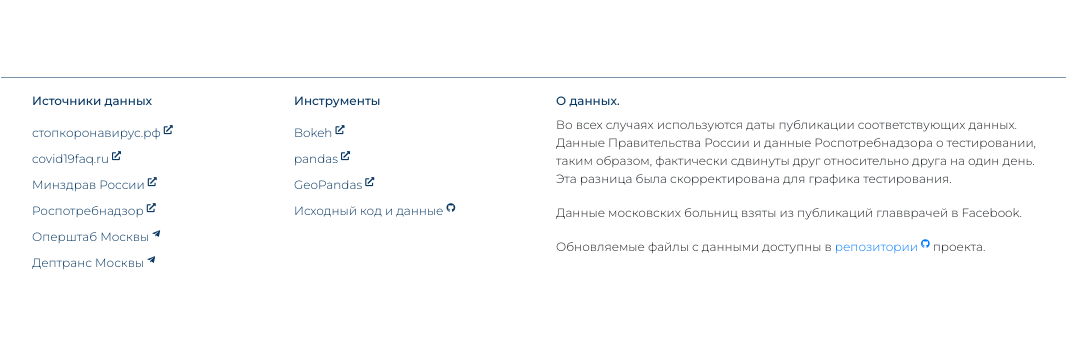
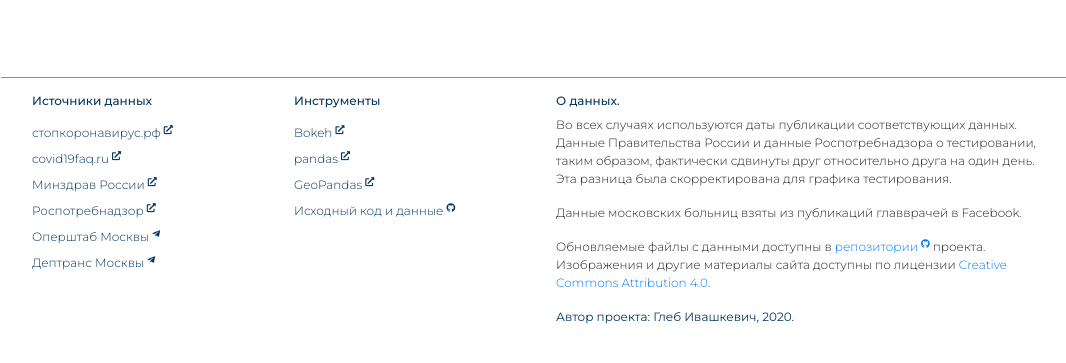
Before and after one commit to PhtRaveller/covid19-ru, a Flask app: template static/templates/base.html in a window 1280 px wide. Shown: the part 61-424 px from the top of the page, without its empty margins (84-1150 px from the left). Run offline with Flask 2, Linux system fonts and the light colour scheme; the template is opened without the code that fills it, so the values that code supplies are empty; some libraries are stand-ins or nearby versions.

Commit message:
Licensing information added.

```diff
--- a/app/constants.py
+++ b/app/constants.py
@@ -16,7 +16,7 @@
 # Swabs categories
 SWABS_CATEGORIES = ["swabs_clean", "swabs_derived_daily"]
 SWABS_LEGEND_MAP = ["тестов всего", "выявлено"]
-SWABS_RANGE = (10000, 2500000)
+SWABS_RANGE = (10000, 3000000)
 SWABS_ALPHA = 50
 SWABS_START_DATE = "2020-03-20"
 SWABS_SIZE = 3000
--- a/static/templates/base.html
+++ b/static/templates/base.html
@@ -105,7 +105,9 @@
               <h6 class="mt-2 mb-0 footer-link">О данных.</h6>
               <p class="footer-link mt-2">Во всех случаях используются даты публикации соответствующих данных. Данные Правительства России и данные Роспотребнадзора о тестировании, таким образом, фактически сдвинуты друг относительно друга на один день. Эта разница была скорректирована для графика тестирования.</p>
               <p class="footer-link mt-2">Данные московских больниц взяты из публикаций главврачей в Facebook.</p>
-              <p class="footer-link mt-2">Обновляемые файлы с данными доступны в <a href="https://github.com/PhtRaveller/covid19-ru" target="blank">репозитории <sup><i class="fab fa-github"></i></sup> </a> проекта.</p>
+              <p class="footer-link mt-2">Обновляемые файлы с данными доступны в <a href="https://github.com/PhtRaveller/covid19-ru" target="blank">репозитории <sup><i class="fab fa-github"></i></sup> </a> проекта. Изображения и другие материалы сайта доступны по лицензии <a href="https://creativecommons.org/licenses/by/4.0/deed.ru">Creative Commons Attribution 4.0</a>.</p>
+              <p class="footer-link mt-2 blue-font" style="font-weight: 400;">Автор проекта: Глеб Ивашкевич, 2020.</p>
+              <p></p>
               </a>
           </div>
         </div>
```
Also changed, not shown: LICENSE.md (added).
